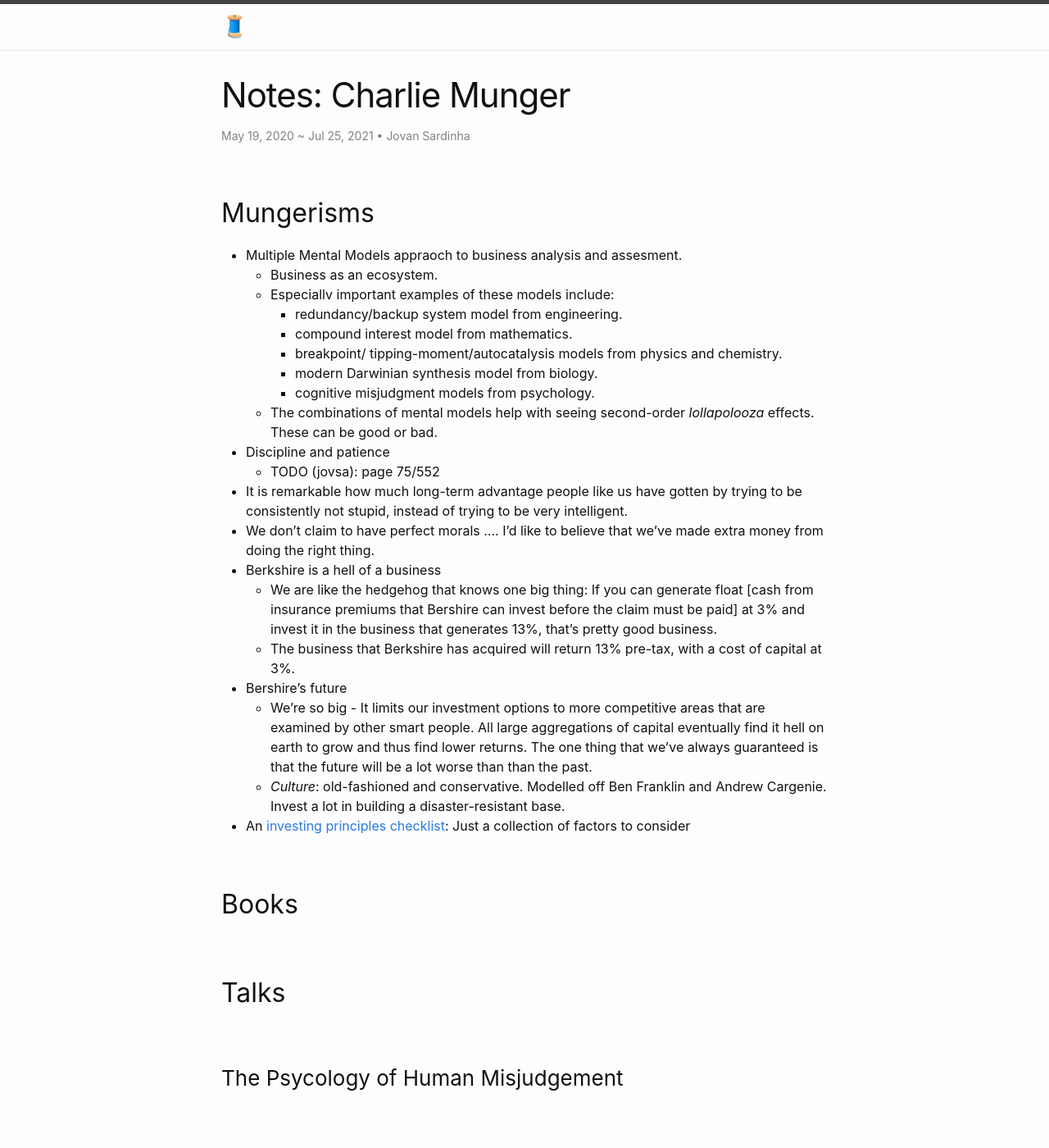
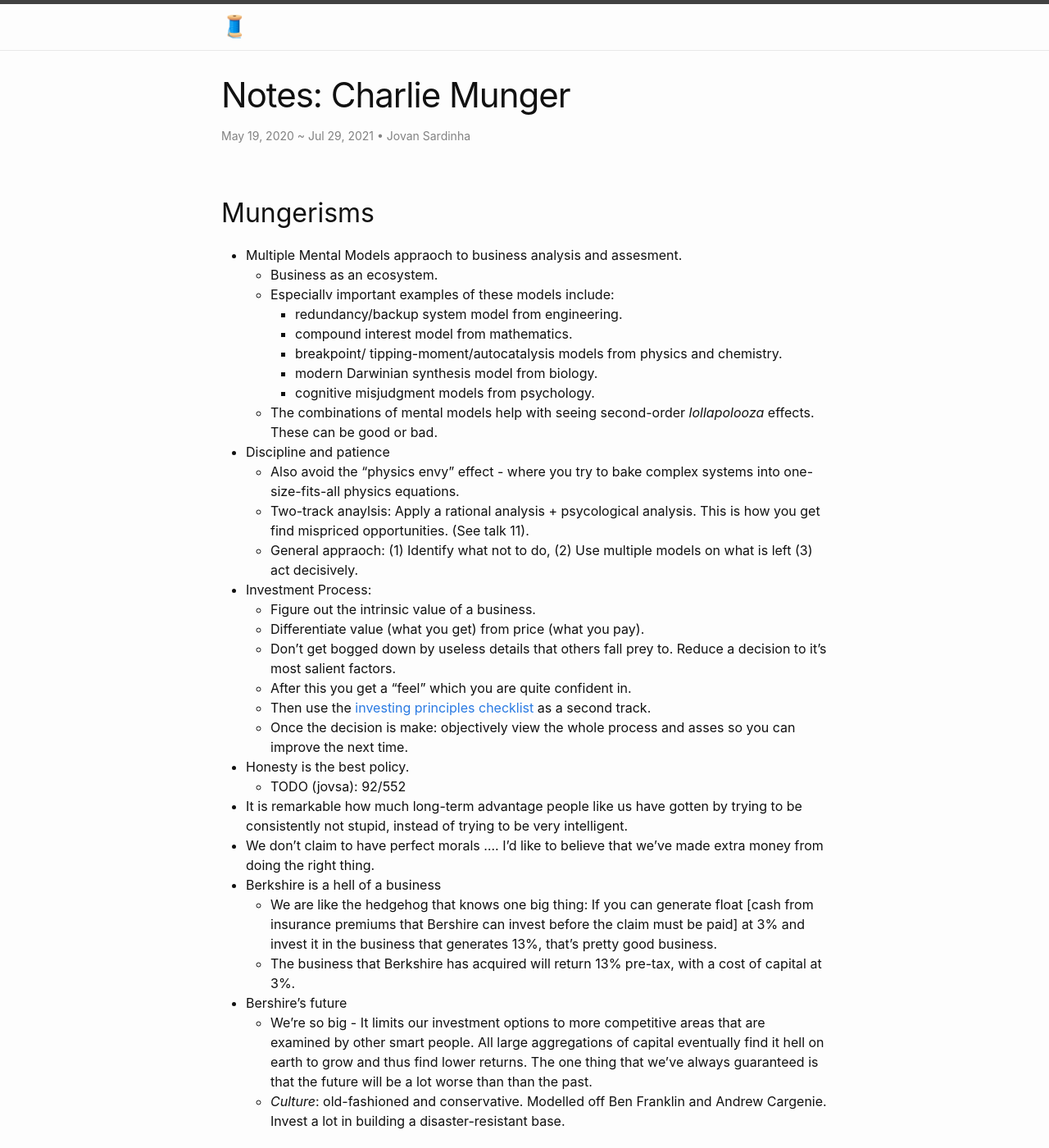
Before and after one commit to jovsa/jovsa.github.io, a Jekyll site: the page built from _posts/2020-05-19-notes-charlie-munger.md, in a window 1280 px wide and 1400 px high. Shown: the whole window at 82% size. Built offline with Jekyll 4.4.1, drawn with Linux system fonts in a browser that asks for light colours.

Commit message:
added charlie notes

```diff
--- a/_posts/2020-05-19-notes-charlie-munger.md
+++ b/_posts/2020-05-19-notes-charlie-munger.md
@@ -2,7 +2,7 @@
 layout: post
 title: "Notes: Charlie Munger"
 categories: notes
-modified_date: "Jul 25, 2021"
+modified_date: "Jul 29, 2021"
 author:
 - Jovan Sardinha
 ---
@@ -18,16 +18,27 @@
         * cognitive  misjudgment models from psychology.
     * The combinations of mental models help with seeing second-order *lollapolooza* effects. These can be good or bad.
 * Discipline and patience
-    * TODO (jovsa): page 75/552
+    * Also avoid the "physics envy" effect - where you try to bake complex systems into one-size-fits-all physics equations.
+    * Two-track anaylsis: Apply a rational analysis + psycological analysis. This is how you get find mispriced opportunities. (See talk 11).
+    * General appraoch: (1) Identify what not to do, (2) Use multiple models on what is left (3) act decisively.
+* Investment Process:
+    * Figure out the intrinsic value of a business.
+    * Differentiate value (what you get) from price (what you pay).
+    * Don't get bogged down by useless details that others fall prey to. Reduce a decision to it's most salient factors.
+    * After this you get a "feel" which you are quite confident in.
+    * Then use the [investing principles checklist](https://twitter.com/CharlieMunger00/status/1176011795405799424) as a second track.
+    * Once the decision is make: objectively view the whole process and asses so you can improve the next time.
+* Honesty is the best policy.
+    * TODO (jovsa): 92/552
 * It is remarkable how much long-term advantage people like us have gotten by trying to be consistently not stupid, instead of trying to be very intelligent.
 *  We don't claim  to have perfect morals .... I'd like to believe that we've made extra money from doing the right thing.
 * Berkshire is a hell of a business
     *  We are  like the hedgehog that knows one big thing: If you can generate float [cash from insurance premiums  that Bershire can invest before the claim must be paid] at 3% and invest it in the business that generates 13%, that's pretty good business.
     * The business that Berkshire has acquired will return 13%  pre-tax, with a cost of capital at 3%.
-* Bershire's  future
+* Bershire's future
     * We're so big - It limits our investment options to more competitive areas that are  examined by other smart people. All large aggregations of capital eventually find it hell on earth to grow and thus find lower returns. The one thing that we've always guaranteed is that the future will be a lot worse than than the past.
     * *Culture*: old-fashioned and conservative. Modelled off Ben Franklin and Andrew Cargenie. Invest a lot in building a disaster-resistant base.
-* An [investing principles checklist](https://twitter.com/CharlieMunger00/status/1176011795405799424): Just a collection of factors to consider
+
 
 
 
```
